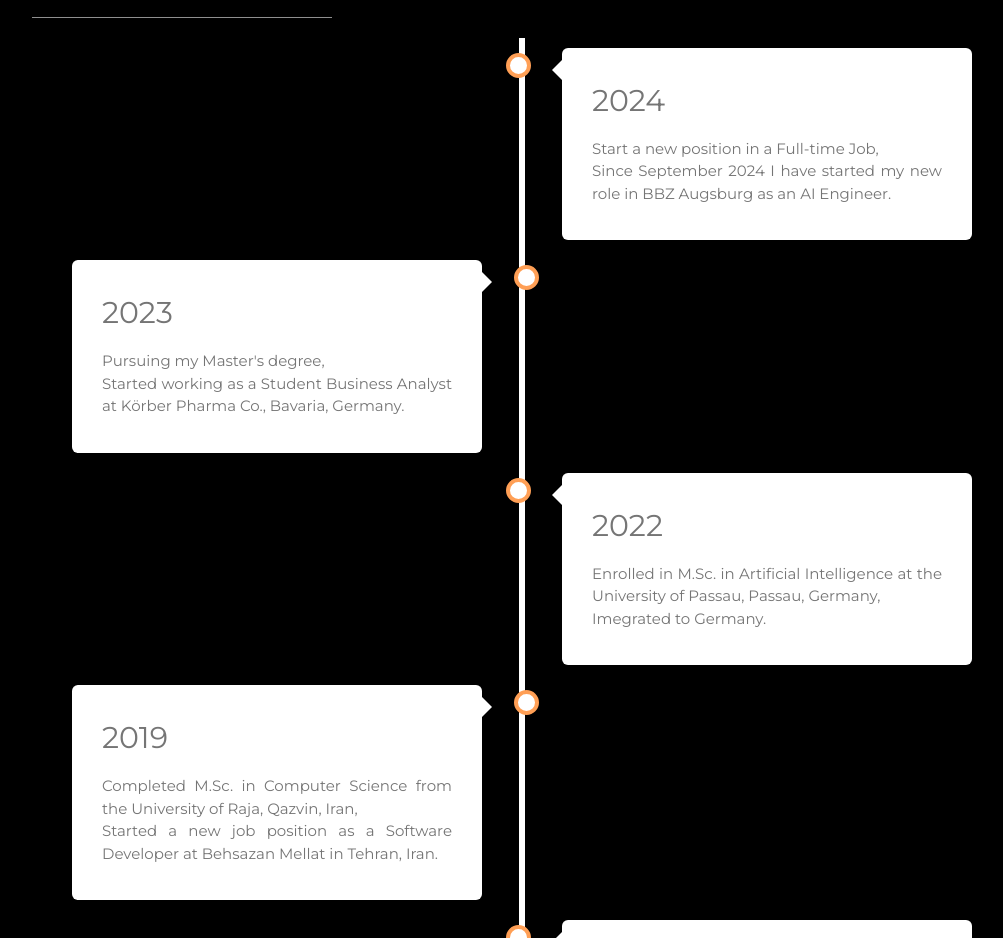
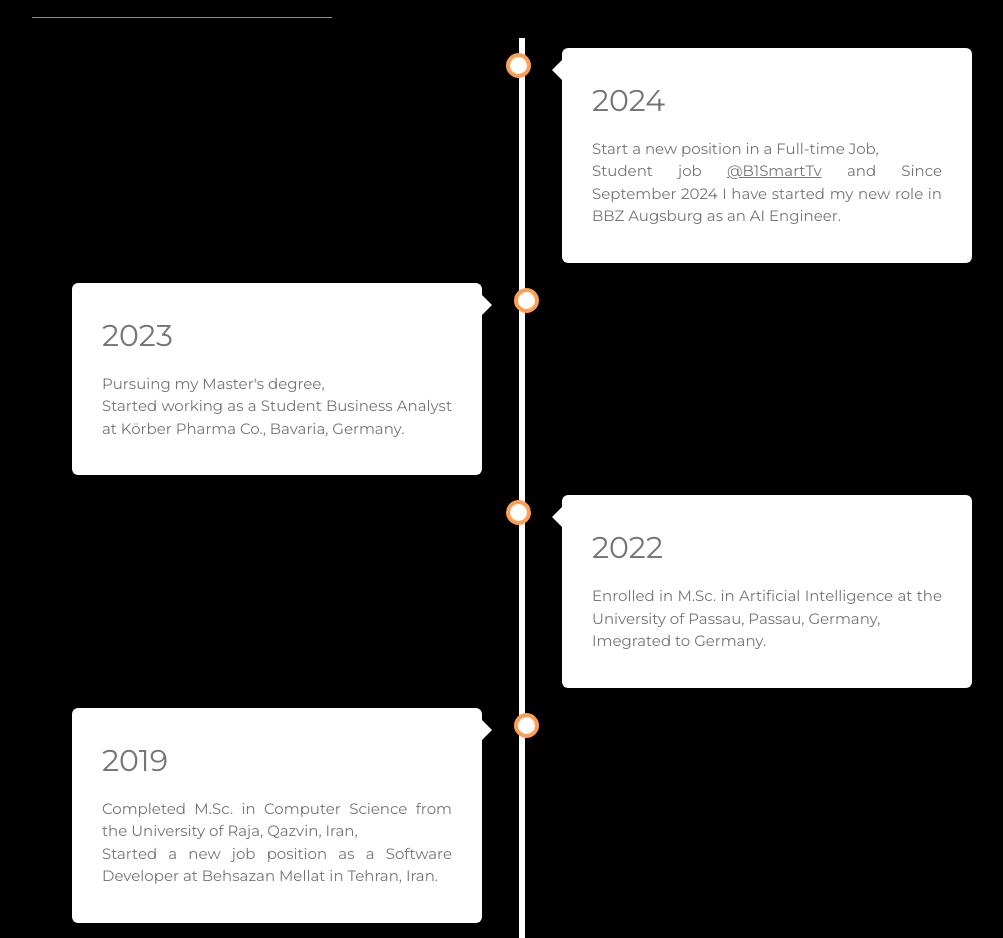
Before and after one commit to atiesmaeili/atiesmaeili.github.io, a plain HTML site: page index.html in a window 1280 px wide. Shown: the part 1781-2719 px from the top of the page, without its empty margins (178-1181 px from the left). Drawn offline with nearby package versions, Linux system fonts and the light colour scheme; files that its build step writes are made by us from their sources.

Commit message:
Update index.html

```diff
--- a/index.html
+++ b/index.html
@@ -237,7 +237,9 @@
         <div class="content w3-text-gray">
           <h2>2024</h2>
           <p>Start a new position in a Full-time Job,
-            <br> Since September 2024 I have started my new role in BBZ Augsburg as an AI Engineer.
+            <br> Student job <a href="https://www.linkedin.com/company/b1smarttv/posts/?feedView=all">@B1SmartTv</a>
+            and
+            Since September 2024 I have started my new role in BBZ Augsburg as an AI Engineer.
           </p>
         </div>
       </div>
```
